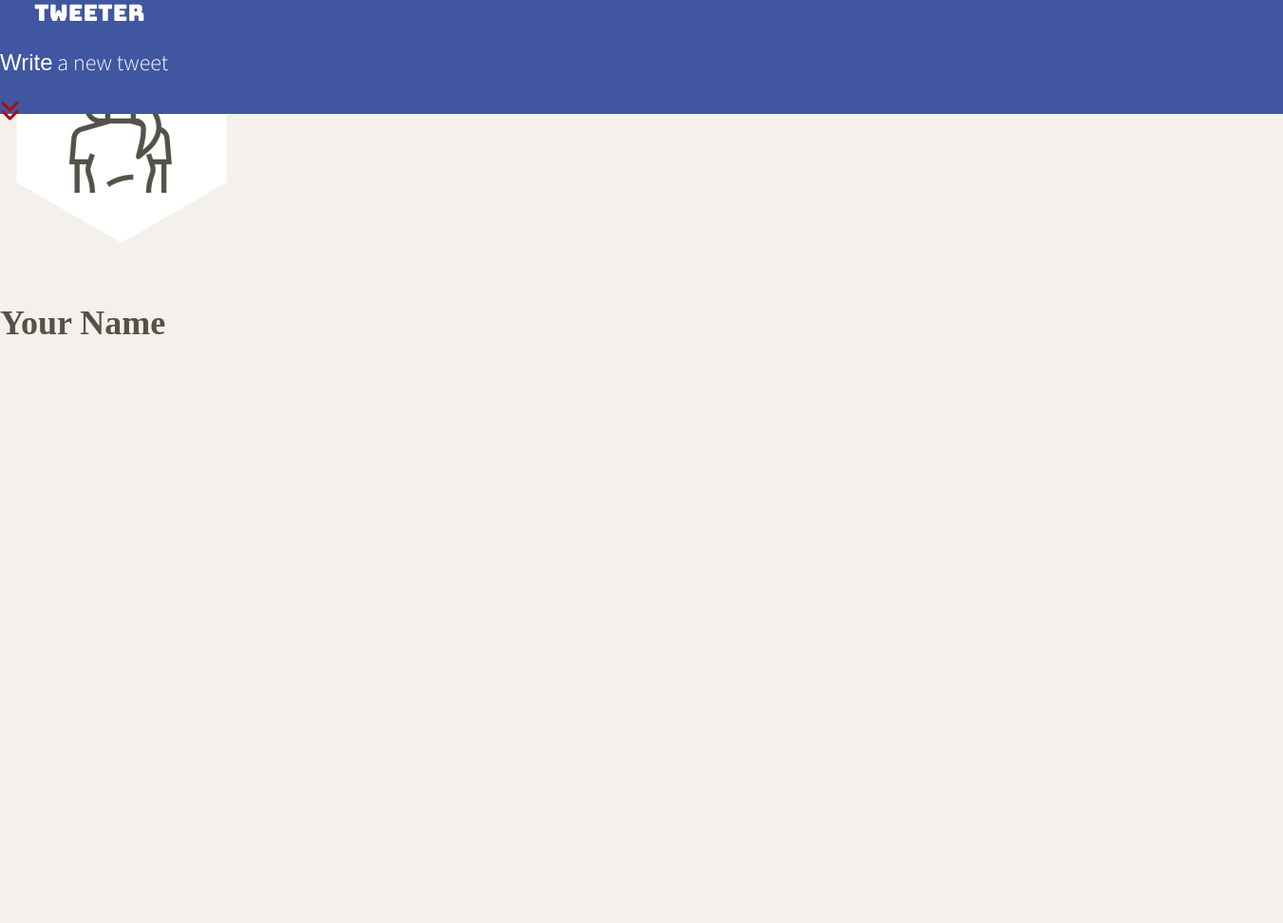
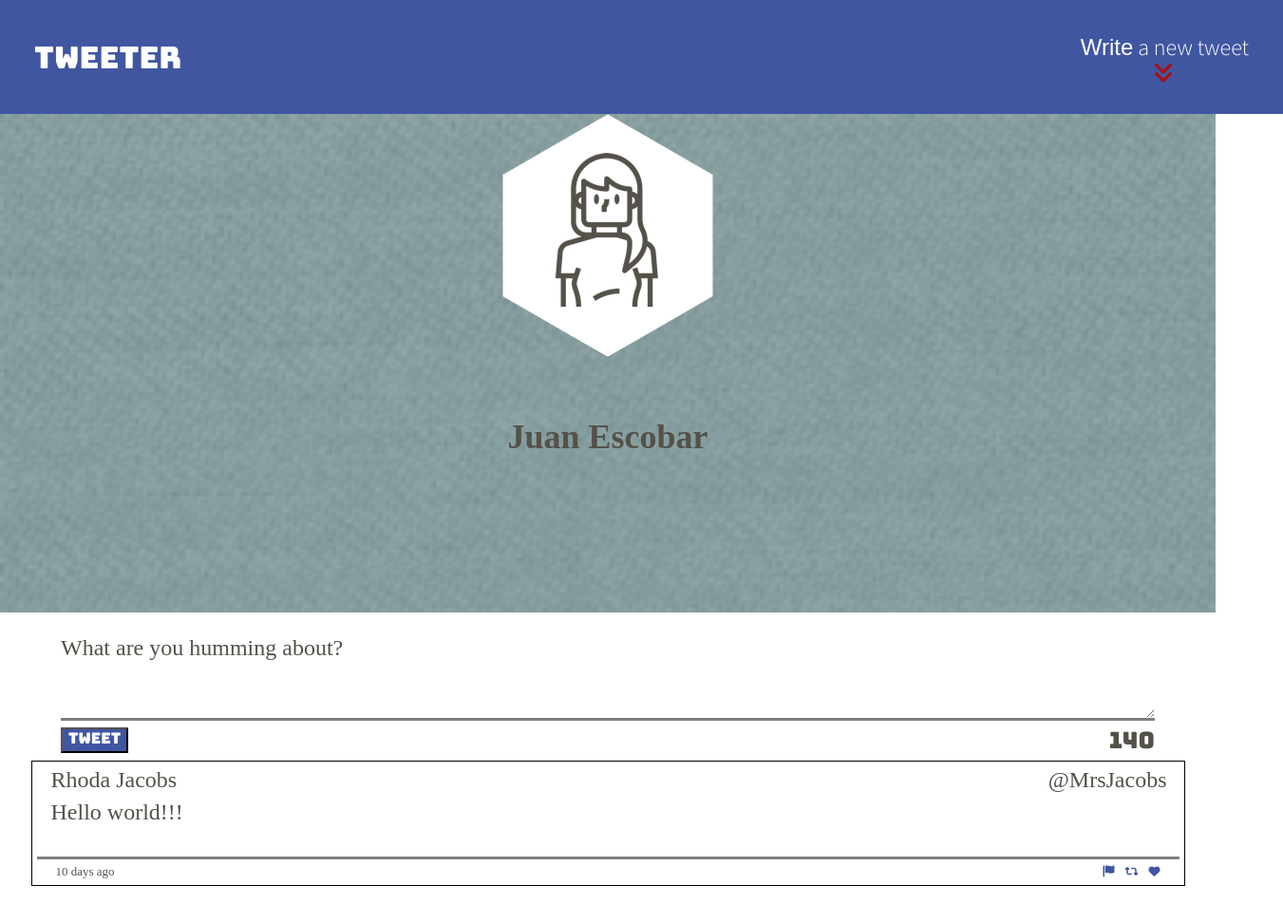
Before and after one commit to Totalreine/myTweeter, a website: page public/index.html in a window 1280 px wide. Shown: the whole page at 95% size, 1351 px wide, since content can reach past the window. Before the commit the page ends 800 px from the top, so only its background shows below. Drawn offline with nearby package versions, Linux system fonts and the light colour scheme; no server answers.

Commit message:
implementation of the app

```diff
--- a/public/index.html
+++ b/public/index.html
@@ -20,18 +20,27 @@
     <!-- Font awesome -->
     <link rel="stylesheet" href="https://cdnjs.cloudflare.com/ajax/libs/font-awesome/6.2.1/css/all.min.css" integrity="sha512-MV7K8+y+gLIBoVD59lQIYicR65iaqukzvf/nwasF0nqhPay5w/9lJmVM2hMDcnK1OnMGCdVK+iQrJ7lzPJQd1w==" crossorigin="anonymous" referrerpolicy="no-referrer" />
 
+    <!-- Timeago -->
+    <script src="https://cdnjs.cloudflare.com/ajax/libs/timeago.js/4.0.2/timeago.min.js" integrity="sha512-SVDh1zH5N9ChofSlNAK43lcNS7lWze6DTVx1JCXH1Tmno+0/1jMpdbR8YDgDUfcUrPp1xyE53G42GFrcM0CMVg==" crossorigin="anonymous" referrerpolicy="no-referrer"></script>
+
     <!-- App CSS -->
     <link rel="stylesheet" href="/styles/layout.css" type="text/css" />
 
     <!-- Nav CSS -->
     <link rel="stylesheet" href="/styles/nav.css" type="text/css" />
 
+    <!-- Header CSS -->
+    <link rel="stylesheet" href="/styles/header.css" type="text/css" />
+
+    <!-- New-tweet CSS -->
+    <link rel="stylesheet" href="/styles/new-tweet.css" type="text/css" />
+
     <!-- External JS -->
     <script src="https://ajax.googleapis.com/ajax/libs/jquery/3.4.1/jquery.min.js"></script>
 
     <!-- App JS -->
     <script type="text/javascript" src="/scripts/client.js"></script>
-
+    <script type="text/javascript" src="/scripts/composer-char-counter.js" defer></script>
     <meta name="viewport" content="width=device-width, initial-scale=1.0">
 
 
@@ -40,26 +49,59 @@
   <body>
     <!-- Top nav bar (fixed) -->
     <nav>
-      <div class="nav_title">
-        <span >tweeter</span>
-      </div>
-      <div class="nav_new_tweet">
-        <p class="new_tweet"><span id="write">Write</span> a new tweet</p>
-        <i class="fa-solid fa-angles-down"></i>
+      <div class="nav">
+        <a class="logo">tweeter</a>
+        <div class="new_tweet_header">
+          <a class="new"><span id="write">Write</span> a new tweet</a>
+          <i class="fa-solid fa-angles-down"></i>
+        </div>
       </div>
     </nav>
-    <header>
-      <div>
+
+    <header id="header">
+      <div id="img_profile">
           <img src="/images/profile-hex.png">
       </div>
       <br>
-      <div>
-          <h2>Your Name</h2>
+      <div id="user_name">
+          <h2>Juan Escobar</h2>
       </div>
-  </header>
+    </header>
 
 
     <!-- Page-specific (main) content here -->
-    <main class="container"></main>
+    <main class="container" id="main_container">
+
+      <section class="new-tweet">
+        <div id="errorMsg"></div>
+        <form method="post" action="/tweets">
+          <label for="tweet-text">What are you humming about?</label>
+          <textarea name="text" id="tweet-text"></textarea>
+          <div class="new-tweet-footer">
+            <button id="submit_button" type="submit">Tweet</button>
+            <output name="counter" class="counter" for="tweet-text">140</output>
+          </div>
+        </form>
+      </section>
+
+      <section id="tweets">
+        <article class="article-tweet">
+          <header class="header-tweet">
+              <p> Rhoda Jacobs  </p>
+              <p> @MrsJacobs </p>
+          </header>
+              <div class="content-tweet"> Hello world!!! </div>
+          <footer class="footer-tweet">
+              <p class="time-tweet"> 10 days ago </p>
+              <div class="icons-tweet">
+                <i class="fa-solid fa-flag"></i>
+                <i class="fa-solid fa-retweet"></i>
+                <i class="fa-solid fa-heart"></i>
+              </div>
+
+          </footer>
+        </article>
+      </section>
+    </main>
   </body>
 </html>
--- a/public/scripts/client.js
+++ b/public/scripts/client.js
@@ -1,5 +1,134 @@
-/*
- * Client-side JS logic goes here
- * jQuery is already loaded
- * Reminder: Use (and do all your DOM work in) jQuery's document ready function
- */
+
+
+const loadTweets = () => {
+  $.ajax({
+    type: "GET",
+    url: "http://localhost:8080/tweets",
+    success: function(data) {
+      console.log(data)
+    },
+    error: function(errorMessage) {
+      console.log(errorMessage)
+    }
+  })
+  .then((data) => {
+    renderTweets(data)
+  })
+}
+
+
+
+const createTweetElement = (tweetData) => {
+
+  const escape = function (str) {
+    let div = document.createElement("div");
+    div.appendChild(document.createTextNode(str));
+    return div.innerHTML;
+  };
+
+    const $tweet = `
+    <article class="article-tweet">
+        <header class="header-tweet">
+            <p> ${tweetData.user.name}  </p>
+            <p> ${tweetData.user.handle}  </p>
+        </header>
+            <p class="content-tweet"> ${escape(tweetData.content.text)} </p>
+        <footer class="footer-tweet">
+            <p class="time-tweet"> ${timeago.format(tweetData.created_at)} </p>
+            <div class="icons-tweet">
+            <i class="fa-solid fa-flag"></i>
+            <i class="fa-solid fa-retweet"></i>
+            <i class="fa-solid fa-heart"></i>
+            </div>
+        </footer>
+    </article>
+   `
+   return $tweet
+}
+
+
+
+const renderTweets = function(tweets) {
+
+    tweets.map((e) => {
+    let tweet = createTweetElement(e)
+    $("#tweets").append(tweet);
+    })
+
+  }
+
+  const clearTextarea = () => {
+    $("#tweet-text").val("")
+    //console.log($("#tweet-text"))
+  }
+
+  const resetCounter = () => {
+    $("output").first().html("140")
+  }
+
+
+ $(document).ready(function() {
+    loadTweets()
+
+    $("form").submit((event) => {
+      event.preventDefault()
+
+
+    if ($("#tweet-text").val() === "") {
+        $("#errorMsg").html("<span>No content for your tweet!</span>")
+    }
+    if ($("#tweet-text").val().length > 140) {
+        $("#errorMsg").html("<span>Your tweet is too long!</span>")
+    }
+
+    $("#tweet-text").on("keyup", () => {
+      if($("#errorMsg span").length) $("#errorMsg span").remove()
+    })
+
+    if($("#tweet-text").val() !== "" && $("#tweet-text").val().length <= 140) {
+
+  let formData = $("#tweet-text").serialize()
+
+    $.ajax({
+      type: "POST",
+      url: "/tweets",
+      data: formData,
+
+      success: function(data) {
+
+      },
+      error: function(errorMessage) {
+        console.log(errorMessage)
+      }
+    })
+    .then(() => {
+
+      $.ajax({
+        type: "GET",
+        url: "http://localhost:8080/tweets",
+        success: function(data) {
+
+        },
+        error: function(errorMessage) {
+          console.log(errorMessage)
+        }
+      })
+      .then((data) => {
+        let newdata = data[0]
+        let tweet = createTweetElement(newdata)
+        $("#tweets").prepend(tweet);
+      })
+
+
+
+    })
+
+    clearTextarea()
+    resetCounter()
+  }
+
+  });
+
+
+
+})
--- /dev/null
+++ b/public/scripts/composer-char-counter.js
@@ -0,0 +1,16 @@
+
+$("#tweet-text").on("input",function() {
+    const characters = this.value.length
+    const counter = $("output").first()
+
+    let r = 140 - characters
+
+    counter.html(`${r}`)
+
+    if (r < 0) {
+        $(counter).addClass("negative")
+    }
+    if (r >= 0) {
+        $(counter).removeClass("negative")
+    }
+})
--- a/public/styles/header.css
+++ b/public/styles/header.css
@@ -0,0 +1,9 @@
+#header {
+    background-image: url("../images/batthern.png");
+    background-size: cover;
+    background-color: rgb(111, 141, 143);
+    height: 525px;
+    display: flex;
+    flex-direction: column;
+    align-items: center
+}
--- a/public/styles/layout.css
+++ b/public/styles/layout.css
@@ -16,10 +16,17 @@ html {
 
 body {
   color: #545149;
-  background-color: #f4f1ec;
+  background-color: white;
   font-size: 24px;
 }
 
 /*
  * Additional CSS can be defined below or in other CSS files, as per instructions
  */
+
+main {
+  width: 90%;
+  background-color: white;
+  margin:1em auto
+
+ }
--- a/public/styles/nav.css
+++ b/public/styles/nav.css
@@ -1,18 +1,44 @@
 nav {
     height: 120px;
-    width: 1366px;
+    width: 1351px;
     background-color: #4056A1;
     color: #FFFFFF;
     font-family:'Source Sans Pro', sans-serif;
-    position: fixed;
+    position: sticky;
+    top: 0px;
+    display: flex;
+    flex-direction: column;
+    align-items: center
 
 }
 
-.nav_title {
-    font-family: 'Bungee', cursive;
-    margin-left: 1.5em;
-    max-width: 200px;
+.nav {
+    min-width: 100%;
+    position: relative;
+    padding: 1.5em;
+    display: flex;
+    justify-content: space-between;
+    align-items: center;
 
+}
+
+.logo {
+    font-family: 'Bungee';
+    font-size: xx-large;
+    text-decoration: none;
+    color: inherit;
+    cursor: default;
+}
+
+.new_tweet_header {
+   cursor: pointer;
+   display: flex;
+   flex-direction: column;
+   align-items:center;
+}
+
+#write {
+    font-family:'Source Sans Pro Semibold 600', sans-serif;
 }
 
 .fa-solid.fa-angles-down {
@@ -20,12 +46,3 @@ nav {
     width: 24px;
 
 }
-
-#write {
-    font-family:'Source Sans Pro Semibold 600', sans-serif;
-}
-
-.new_tweet {
-    margin-right: 1.5em;
-
-}
--- /dev/null
+++ b/public/styles/new-tweet.css
@@ -0,0 +1,139 @@
+.negative {
+    color: red;
+}
+
+.positive {
+    color: white;
+}
+
+article:hover {
+    box-shadow: 7px 7px rgb(211, 209, 209);
+}
+
+.fa-solid.fa-flag, .fa-solid.fa-retweet, .fa-solid.fa-heart {
+    color: #4056A1 ;
+}
+
+.fa-solid.fa-flag:hover, .fa-solid.fa-retweet:hover, .fa-solid.fa-heart:hover {
+    color: rgb(184, 125, 16);
+    cursor: pointer;
+}
+
+#submit_button {
+    background-color: #4056A1;
+    font-family: 'Bungee', cursive;
+    color: white;
+
+}
+
+output {
+    font-family: 'Bungee', cursive;
+}
+
+.article_header {
+    height: 100px;
+}
+
+#errorMsg {
+    color: rgb(187, 22, 22);
+
+
+}
+
+form {
+    display:flex;
+    flex-direction: column;
+    align-items: center
+}
+
+label {
+    display:flex;
+    align-self: flex-start;
+}
+
+#tweet-text {
+    width: 100%;
+    border: none;
+    outline: none;
+}
+
+.new-tweet-footer {
+    display: flex;
+    justify-content: space-between;
+    width: 100%;
+    border-top:3px solid grey;
+    align-items: center;
+    height: 45px;
+}
+
+#submit_button {
+    display: flex;
+    justify-content: flex-start;
+    height: 27px;
+    font-size: medium;
+}
+
+.counter {
+    display: flex;
+    justify-content: flex-end;
+}
+
+#tweets {
+    display: flex;
+    flex-direction: column;
+    align-items: center;
+    width: 100%;
+
+}
+
+.article-tweet {
+    width: 1215px;
+    border: 1px solid black;
+    margin-bottom: 1em;
+
+}
+
+.header-tweet {
+    display: flex;
+    flex-direction: row;
+    align-items:center;
+    justify-content: space-between;
+    width: 1175px;
+    height: 40px;
+    margin-right: 20px;
+    margin-left: 20px;
+    background-color: white;
+}
+
+.content-tweet {
+    height: 60px;
+    margin-left: 20px;
+    inline-size: 200px;
+    overflow-wrap:break-word;
+    width: 1175px;
+}
+
+.footer-tweet {
+    display: flex;
+    flex-direction: row;
+    align-items:center;
+    justify-content: space-between;
+    height: 30px;
+    border-top:3px solid grey;
+    margin-left: 5px;
+    margin-right: 5px;
+}
+
+.time-tweet {
+    margin-left: 20px;
+    font-size: small;
+}
+
+.icons-tweet {
+    display: flex;
+    flex-direction: row;
+    justify-content: space-between;
+    width: 60px;
+    margin-right: 20px;
+    font-size: 0.5em;
+}
--- a/server/data-files/initial-tweets.json
+++ b/server/data-files/initial-tweets.json
@@ -8,7 +8,7 @@
     "content": {
       "text": "If I have seen further it is by standing on the shoulders of giants"
     },
-    "created_at": 1675035269666
+    "created_at": 1675233354784
   },
   {
     "user": {
@@ -19,6 +19,6 @@
     "content": {
       "text": "Je pense , donc je suis"
     },
-    "created_at": 1675121669666
+    "created_at": 1675319754784
   }
 ]
--- a/server/lib/data-helpers.js
+++ b/server/lib/data-helpers.js
@@ -18,7 +18,7 @@ module.exports = function makeDataHelpers(db) {
     // Get all tweets in `db`, sorted by newest first
     getTweets: function(callback) {
       simulateDelay(() => {
-        const sortNewestFirst = (a, b) => a.created_at - b.created_at;
+        const sortNewestFirst = (a, b) => b.created_at - a.created_at;
         callback(null, db.tweets.sort(sortNewestFirst));
       });
     }
```
Also changed, not shown: public/images/batthern.png (added), public/images/batthern2.png (added).
